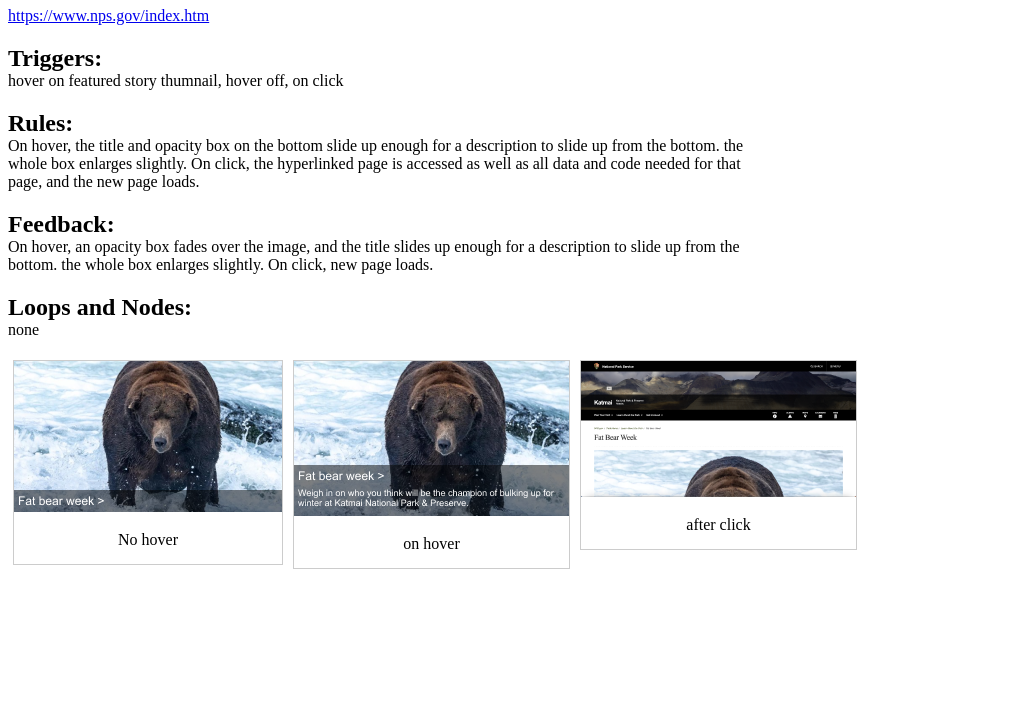
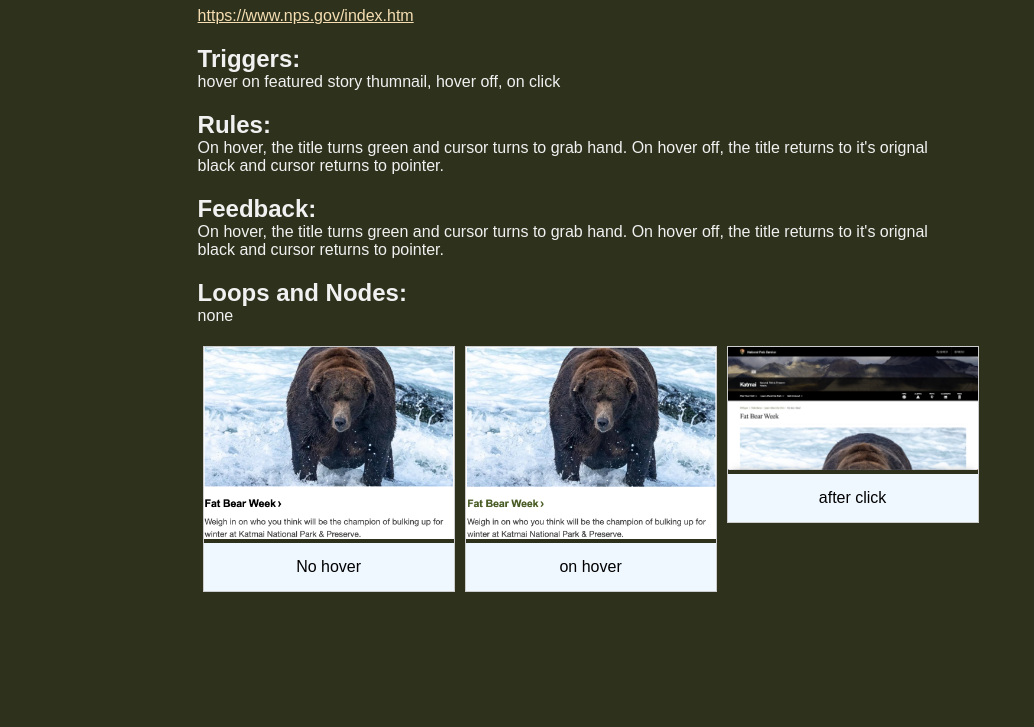
Before and after one commit to MaxWix/idm241-mw3397, a plain HTML site: page alpha.html in a window 1280 px wide. Shown: the part 73-800 px from the top of the page, without its empty margins (0-1034 px from the left). Drawn offline with Linux system fonts and the light colour scheme.

Commit message:
thursday revision

```diff
--- a/alpha.html
+++ b/alpha.html
@@ -6,50 +6,53 @@
   </head>
   <body>
     <h1>National Park Service Featured Stories</h1>
-
-    <a href="https://www.nps.gov/index.htm" target="_blank">https://www.nps.gov/index.htm</a>
+    <div class="main">
+    <a href="https://www.nps.gov/index.htm" target="_blank"
+      >https://www.nps.gov/index.htm</a
+    >
 
     <h2>Triggers:</h2>
     <p>hover on featured story thumnail, hover off, on click</p>
 
     <h2>Rules:</h2>
     <p>
-      On hover, the title and opacity box on the bottom slide up enough for a
-      description to slide up from the bottom. the whole box enlarges slightly.
-      On click, the hyperlinked page is accessed as well as all data and code
-      needed for that page, and the new page loads.
+      On hover, the title turns green and cursor turns to grab hand. On hover
+      off, the title returns to it's orignal black and cursor returns to
+      pointer.
     </p>
 
     <h2>Feedback:</h2>
     <p>
-      On hover, an opacity box fades over the image, and the title slides up
-      enough for a description to slide up from the bottom. the whole box
-      enlarges slightly. On click, new page loads.
+      On hover, the title turns green and cursor turns to grab hand. On hover
+      off, the title returns to it's orignal black and cursor returns to
+      pointer.
     </p>
 
     <h2>Loops and Nodes:</h2>
     <p>none</p>
+  </div>
 
+  <div class="ImgGallery">
       <div class="gallery">
-        <a target="_blank" href="images/FatBearTitle.png">
-          <img src="images/FatBearTitle.png" alt="" width="" height="">
+      <a target="_blank" href="images/OgFatBearNoHover.png">
+        <img src="images/OgFatBearNoHover.png" alt="" width="" height="" />
       </a>
       <div class="desc">No hover</div>
     </div>
 
     <div class="gallery">
-        <a target="_blank" href="images/FatBearTitleDescription.png">
-          <img src="images/FatBearTitleDescription.png" alt="" width="" height="">
+      <a target="_blank" href="images/OgFatBearOnHover.png">
+        <img src="images/OgFatBearOnHover.png" alt="" width="" height="" />
       </a>
       <div class="desc">on hover</div>
     </div>
 
     <div class="gallery">
       <a target="_blank" href="images/FatBearWebpage.png">
-          <img src="images/FatBearWebpage.png" alt="" width="" height="">
+        <img src="images/FatBearWebpage.png" alt="" width="" height="" />
       </a>
       <div class="desc">after click</div>
     </div>
-
+    </div>
   </body>
 </html>
--- a/style.css
+++ b/style.css
@@ -1,3 +1,13 @@
+body {
+  background-color: #2e321c;
+  color: #f1f1f1;
+ font-family: Arial, Helvetica, sans-serif;
+}
+
+h1 {
+  text-align: center;
+}
+
 h2 {
     margin-bottom: 0;
 
@@ -13,7 +23,7 @@ div.gallery {
     margin: 5px;
     border: 1px solid #ccc;
     float: left;
-
+    width: 250px;
   }
 
   div.gallery:hover {
@@ -28,4 +38,26 @@ div.gallery {
   div.desc {
     padding: 15px;
     text-align: center;
+    background-color: aliceblue;
+    color: black;
   }
+
+  div.main{
+    margin: 0 auto;
+    width: 70%;
+  }
+
+  div.ImgGallery{
+    margin: 0 auto;
+    width: 70%;
+
+  }
+
+  link {
+    color: white;
+
+  }
+
+  :any-link{
+    color: wheat;
+  }
```
Also changed, not shown: images/OgFatBearNoHover.png (added), images/OgFatBearOnHover.png (added), 1 other file. Lines whose indentation alone changed are shown as unchanged.
